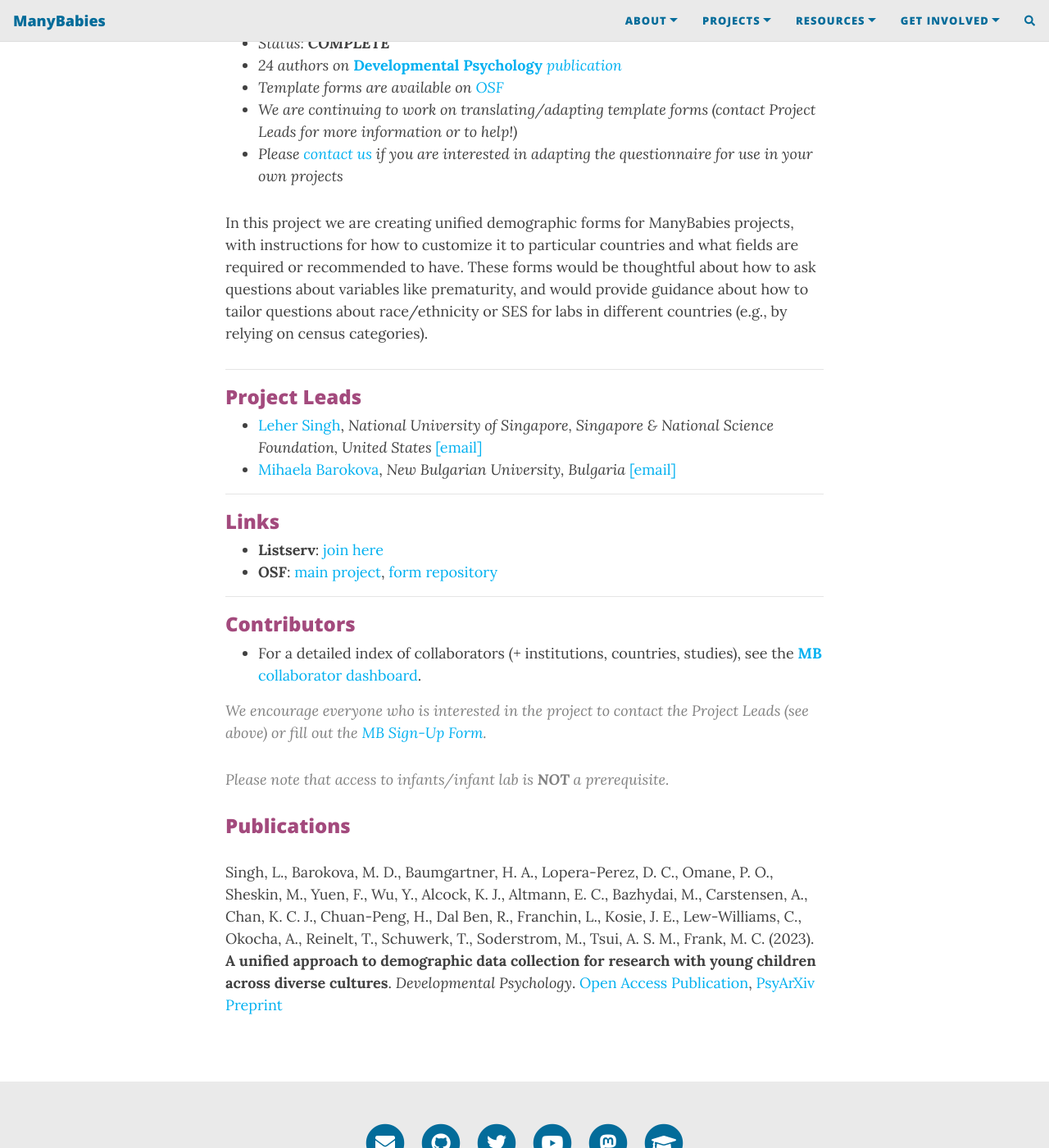
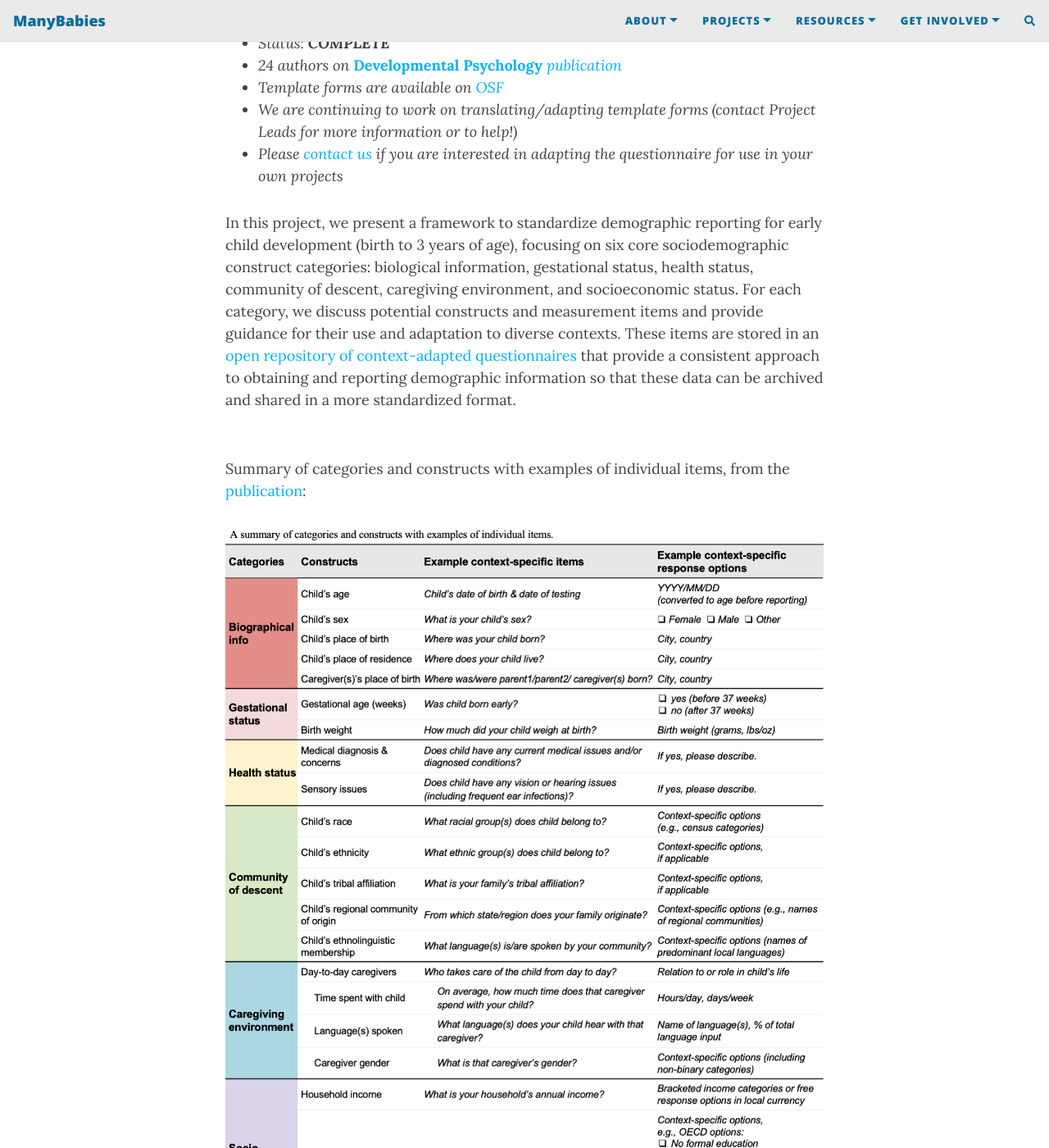
Before and after one commit to manybabies/manybabies.github.io, a Jekyll site: the page built from MB-Demographics.md, in a window 1280 px wide and 1400 px high, scrolled down 690 px. Shown: the whole window at 82% size. Built offline with Jekyll 4.4.1, drawn with Linux system fonts in a browser that asks for light colours; nearby versions of some CDN libraries; comment, search, counter and statistics services are not loaded; some of the changed text lies outside the part shown.

Commit message:
update MB-Demo page

```diff
--- a/MB-Demographics.md
+++ b/MB-Demographics.md
@@ -5,9 +5,6 @@
 cover-img: /assets/img/MBDemo_logo.png
 ---
 
-<!--
-To-do:
--->
 
 ## Project Overview
 
@@ -18,8 +15,18 @@
 * *Please [contact us](contact@manybabies.org) if you are interested in adapting the questionnaire for use in your own projects*
 
 
-In this project we are creating unified demographic forms for ManyBabies projects, with instructions for how to customize it to particular countries and what fields are required or recommended to have. These forms would be thoughtful about how to ask questions about variables like prematurity, and would provide guidance about how to tailor questions about race/ethnicity or SES for labs in different countries (e.g., by relying on census categories).
+In this project, we present a framework to standardize demographic reporting for early child development (birth to 3 years of age), focusing on six core sociodemographic construct categories: biological information, gestational status, health status, community of descent, caregiving environment, and socioeconomic status. For each category, we discuss potential constructs and measurement items and provide guidance for their use and adaptation to diverse contexts. These items are stored in an [open repository of context-adapted questionnaires](https://osf.io/nqc92/) that provide a consistent approach to obtaining and reporting demographic information so that these data can be archived and shared in a more standardized format. <br>
+<br>
 
+Summary of categories and constructs with examples of individual items, from the [publication](https://doi.org/10.1037/dev0001623):
+
+<img src="/assets/img/demographics_figure2.png">
+
+
+***
+### Links
+* **Listserv**: [join here](https://mailman.stanford.edu/mailman/listinfo/manybabies-demographics)
+* **OSF**: [main project](https://osf.io/tc7hy/), [form repository](https://osf.io/nqc92/)
 
 
 ***
@@ -29,19 +36,11 @@
 
 
 ***
-### Links
-* **Listserv**: [join here](https://mailman.stanford.edu/mailman/listinfo/manybabies-demographics)
-* **OSF**: [main project](https://osf.io/tc7hy/), [form repository](https://osf.io/nqc92/)
+### MB-Demographics Contributors
+
+<iframe class="airtable-embed" src="https://airtable.com/embed/appRoqMKzcK3NsXt4/shryNT2pI2YLUsXDa?backgroundColor=blueDusty&viewControls=on" frameborder="0" onmousewheel="" width="100%" height="533" style="background: transparent; border: 1px solid #ccc;"></iframe>
 
 
 ***
-### Contributors
-* For a detailed index of collaborators (+ institutions, countries, studies), see the [**MB** collaborator dashboard](https://manybabies.shinyapps.io/shiny_mb_map/).
-
-> We encourage everyone who is interested in the project to contact the Project Leads (see above) or fill out the [MB Sign-Up Form]({{site.baseurl}}/get_involved/).
-
-> Please note that access to infants/infant lab is **NOT** a prerequisite.
-
-
 ### Publications
 Singh, L., Barokova, M. D., Baumgartner, H. A., Lopera-Perez, D. C., Omane, P. O., Sheskin, M., Yuen, F., Wu, Y., Alcock, K. J., Altmann, E. C., Bazhydai, M., Carstensen, A., Chan, K. C. J., Chuan-Peng, H., Dal Ben, R., Franchin, L., Kosie, J. E., Lew-Williams, C., Okocha, A., Reinelt, T., Schuwerk, T., Soderstrom, M., Tsui, A. S. M., Frank, M. C. (2023). **A unified approach to demographic data collection for research with young children across diverse cultures**. *Developmental Psychology*. [Open Access Publication](https://doi.org/10.1037/dev0001623), [PsyArXiv Preprint](https://doi.org/10.31234/osf.io/agt3d)
```
Also changed, not shown: assets/img/demographics_figure2.png (added).
